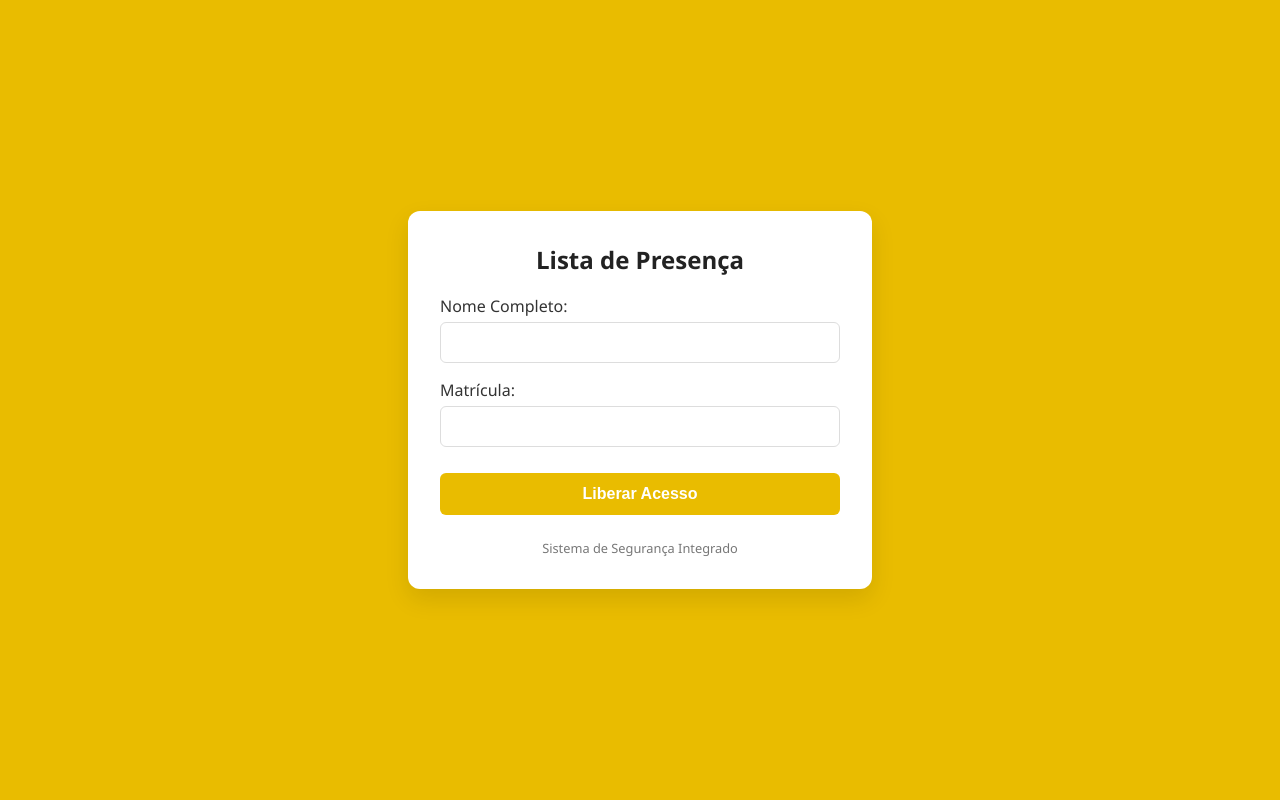
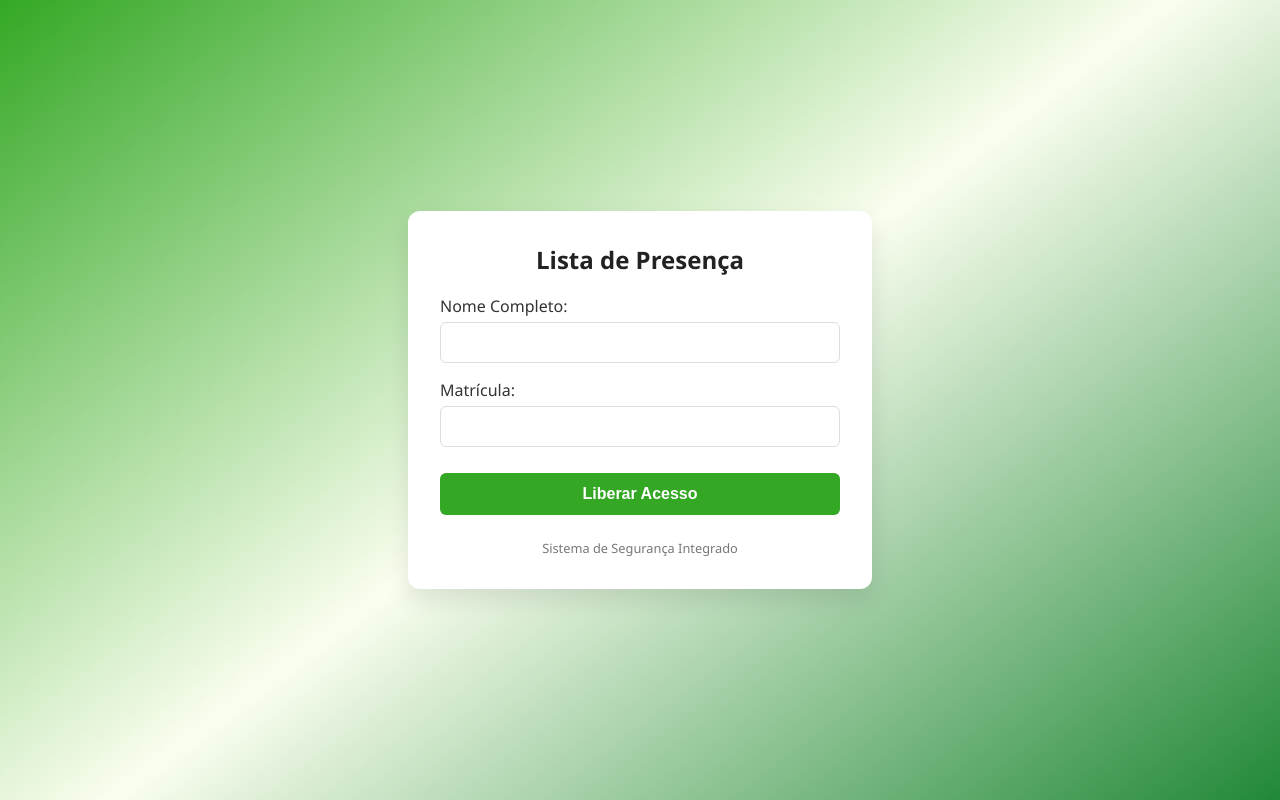
Before and after one commit to Caiera02/AcessoAGO, a Django app: page /cadastro/ in a window 1280 px wide. Run offline with Django 5.2, Linux system fonts and the light colour scheme.

Commit message:
atualizacao de cores para Atesa e numero da extensao da matricula

```diff
--- a/login/forms.py
+++ b/login/forms.py
@@ -8,14 +8,15 @@ class AcessoForm(forms.Form):
 
     def clean_matricula(self):
         matricula = self.cleaned_data.get('matricula')
-        if len(matricula) != 4:
-            raise ValidationError("A matrícula deve ter exatamente 4 dígitos.")
+        if len(matricula) != 5:
+            raise ValidationError("A matrícula deve ter exatamente 5 dígitos.")
 
         if not matricula.isdigit():
             raise ValidationError("A matrícula deve conter apenas números.")
 
         if Acesso.objects.filter(matricula=matricula).exists():
-            raise ValidationError("Você já preencheu a lista")
+            # raise ValidationError("Você já preencheu a lista")
+            raise ValidationError('CLIQUE AQUI: https://www.youtube.com/live/Vp3ahyLs2Ug')
 
         return matricula
 
--- a/login/templates/lista.html
+++ b/login/templates/lista.html
@@ -75,11 +75,11 @@
         Total de registros: <span class="font-bold text-gray-600">{{ acessos|length }}</span>
       </div>
     </div>
-    {% comment %} <script>
+    <script>
       // Define o tempo em milissegundos (5 minutos = 300.000 ms)
       setTimeout(function () {
         location.reload()
-      }, 300.000)
-    </script> {% endcomment %}
+      }, 60000)
+    </script>
   </body>
 </html>
--- a/login/templates/login.html
+++ b/login/templates/login.html
@@ -9,14 +9,16 @@
             --primary-color: #28a745;
             --primary-hover: #218838;
             --bg-color: #f4f7f6;
-            --back-gold: #e9bc00;
-            {% comment %} --back-atesa: #34a825; {% endcomment %}
+            --back-atesad: #e9bc00;
+            --back-atesa: #34a825;
+            --back_atesa:#fafeef;
             --text-color: #333;
 
 
         body {
             font-family: 'Segoe UI', Roboto, Helvetica, Arial, sans-serif;
-            background-color: var(--back-gold);
+            background: #34A825;
+            background: linear-gradient(143deg,rgba(52, 168, 37, 1) 0%, rgba(250, 254, 239, 1) 50%, rgba(33, 136, 56, 1) 100%);
             color: var(--text-color);
             display: flex;
             justify-content: center;
@@ -71,7 +73,7 @@
         }
 
         button {
-            background: var(--back-gold);
+            background: var(--back-atesa);
             color: white;
             border: none;
             width: 100%;
--- a/login/views.py
+++ b/login/views.py
@@ -13,7 +13,7 @@ def tela_login(request):
                 nome=form.cleaned_data['nome'],
                 matricula=form.cleaned_data['matricula']
             )
-            return redirect('http://suportecoop.pythonanywhere.com/q/ago-2025-gold')
+            return redirect('https://www.youtube.com/live/Vp3ahyLs2Ug')
     else:
         form = AcessoForm()
 
```
